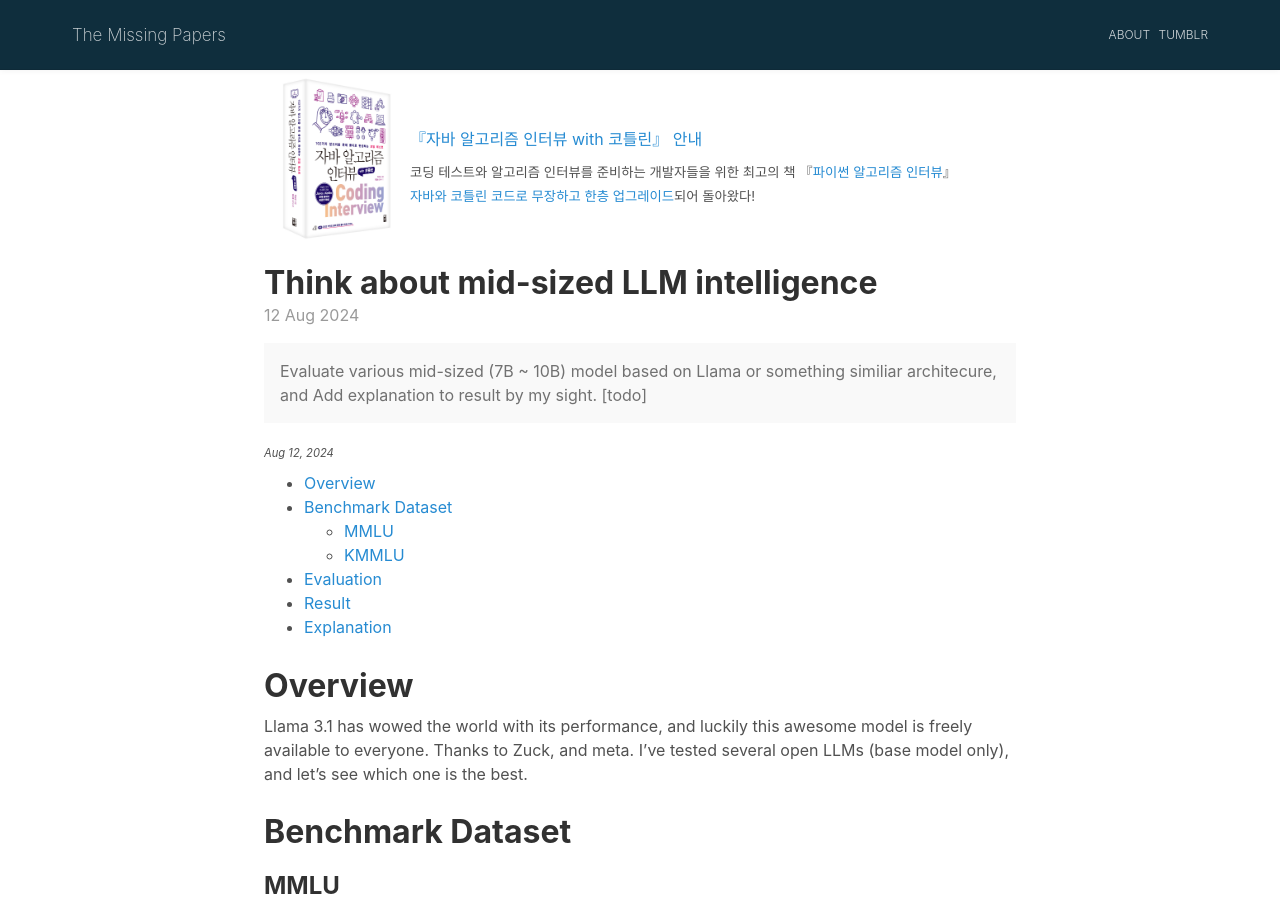
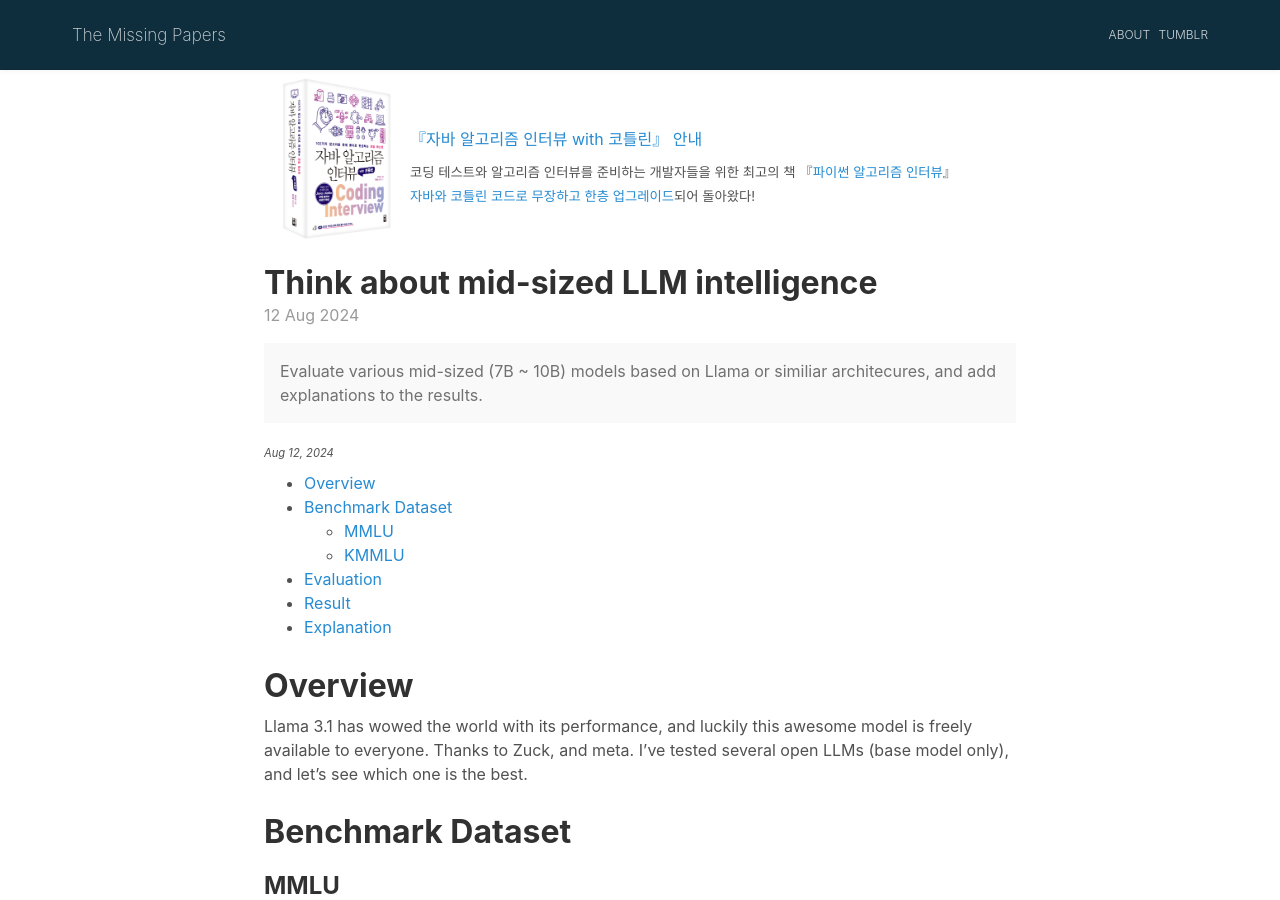
Before and after one commit to likejazz/likejazz.github.io, a Jekyll site: the page built from _posts/2024-08-12-llm-intelligence.md, in a window 1280 px wide and 900 px high. Built offline with Jekyll 4.4.1, drawn with Linux system fonts in a browser that asks for light colours.

Commit message:
Update 2024-08-12-llm-intelligence.md

```diff
--- a/_posts/2024-08-12-llm-intelligence.md
+++ b/_posts/2024-08-12-llm-intelligence.md
@@ -2,11 +2,11 @@
 layout: post
 title: ! 'Think about mid-sized LLM intelligence'
 tags: ["Large Language Model (LLM)"]
-last_modified_at: 2024/08/12 13:56:54
+last_modified_at: 2024/08/12 14:21:13
 ---
 
 <div class="message">
-Evaluate various mid-sized (7B ~ 10B) model based on Llama or something similiar architecure, and Add explanation to result by my sight. [todo]
+Evaluate various mid-sized (7B ~ 10B) models based on Llama or similiar architecures, and add explanations to the results.
 </div>
 
 <small>
```
